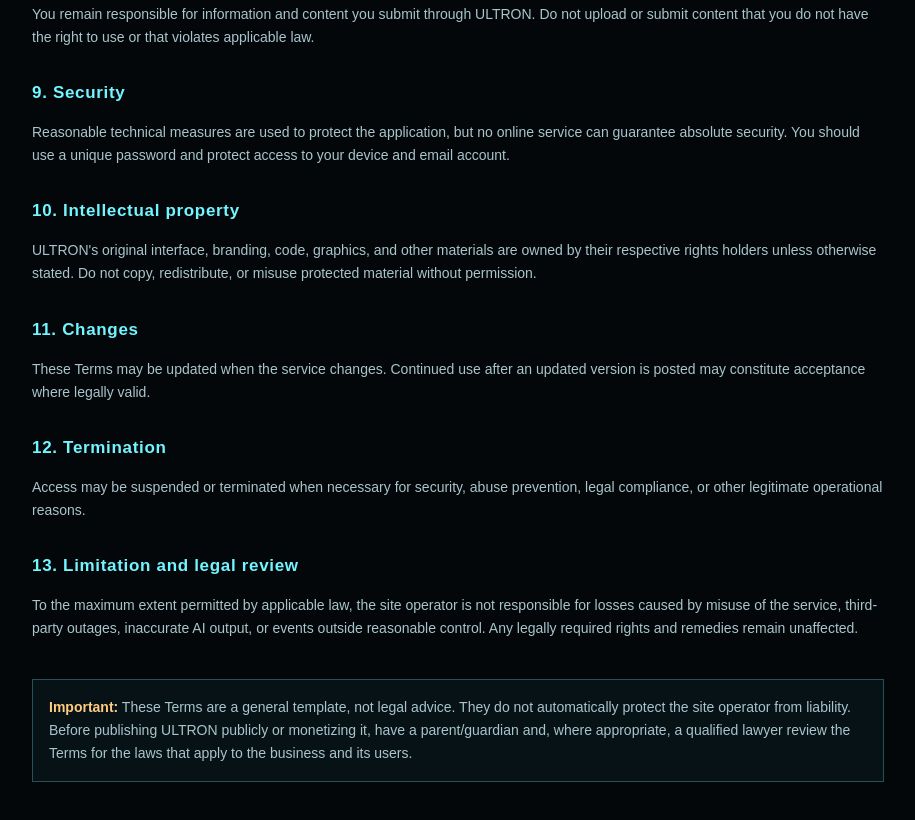
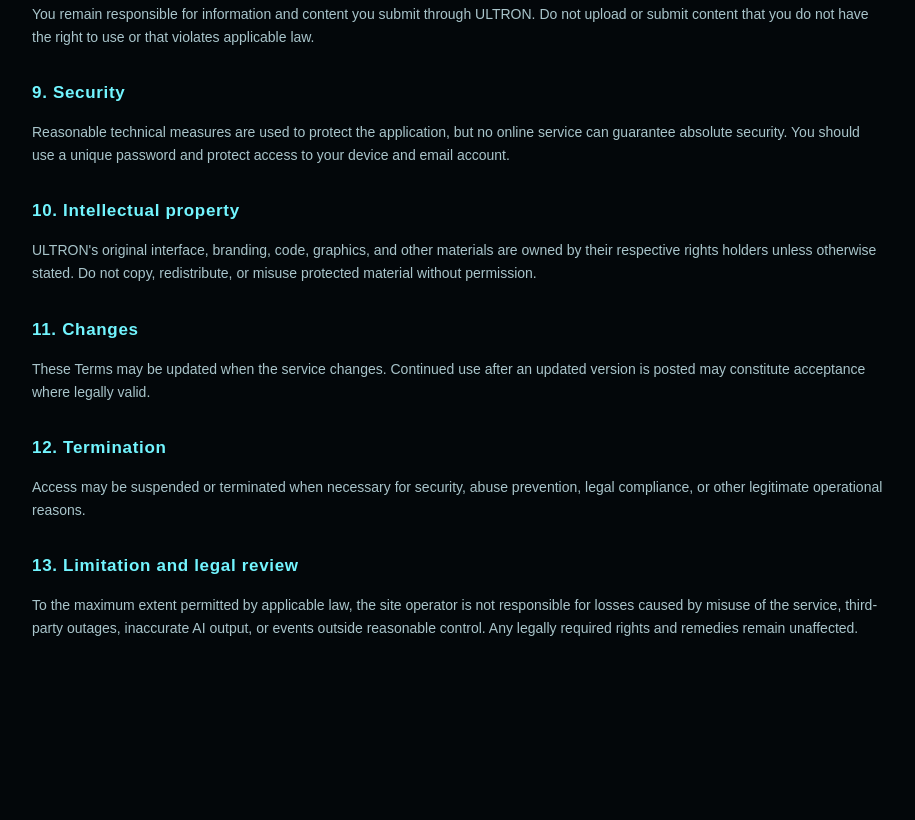
Before and after one commit to mukund2012s-boop/ultron-virtual-assistant, a website: page public/terms.html in a window 1280 px wide. Shown: the part 1098-1918 px from the top of the page, without its empty margins (182-1097 px from the left). After the commit the page ends 1823 px from the top, so only its background shows below. Drawn offline with Linux system fonts and the light colour scheme.

Commit message:
Remove legal advice disclaimer from terms
Removed the disclaimer about legal advice from the terms.

```diff
--- a/public/terms.html
+++ b/public/terms.html
@@ -14,5 +14,4 @@
 <h2>11. Changes</h2><p>These Terms may be updated when the service changes. Continued use after an updated version is posted may constitute acceptance where legally valid.</p>
 <h2>12. Termination</h2><p>Access may be suspended or terminated when necessary for security, abuse prevention, legal compliance, or other legitimate operational reasons.</p>
 <h2>13. Limitation and legal review</h2><p>To the maximum extent permitted by applicable law, the site operator is not responsible for losses caused by misuse of the service, third-party outages, inaccurate AI output, or events outside reasonable control. Any legally required rights and remedies remain unaffected.</p>
-<p class="notice"><strong>Important:</strong> These Terms are a general template, not legal advice. They do not automatically protect the site operator from liability. Before publishing ULTRON publicly or monetizing it, have a parent/guardian and, where appropriate, a qualified lawyer review the Terms for the laws that apply to the business and its users.</p>
 </main></body></html>
```
